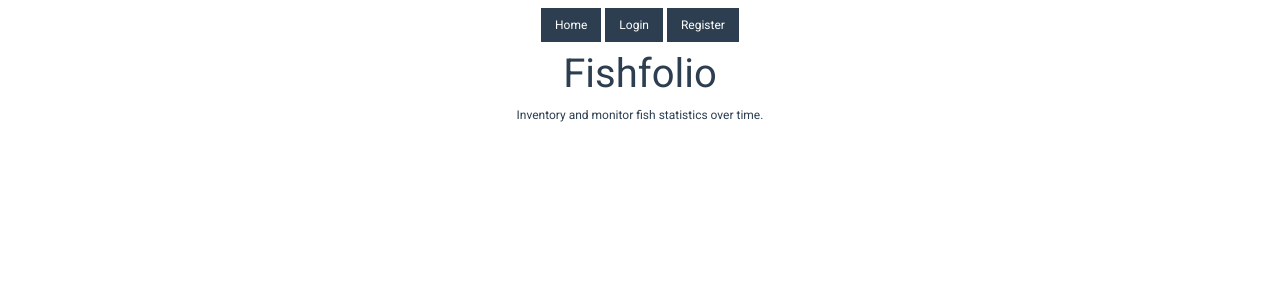
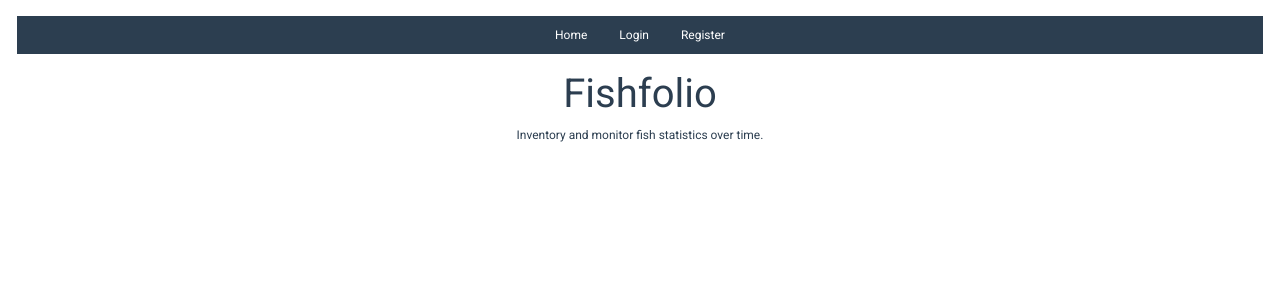
Before and after one commit to MillsAdam/Fishfolio, a Vue app in the folder vue/: page / in a window 1280 px wide. Shown: the top 300 px of the page. Built offline with nearby package versions, Linux system fonts and the light colour scheme.

Commit message:
fixed header

```diff
--- a/vue/src/components/HeaderComponent.vue
+++ b/vue/src/components/HeaderComponent.vue
@@ -1,5 +1,5 @@
 <template>
-    <div class="header-container">
+    <b-row>
         <div id="nav">
             <router-link v-bind:to="{ name: 'home' }">Home</router-link>
 
@@ -32,7 +32,7 @@
             </template>
 
         </div>
-    </div>
+    </b-row>
 
 </template>
 
@@ -77,6 +77,17 @@ export default {
 </script>
 
 <style scoped>
+
+#nav {
+    background-color: #2c3e50;
+    padding: 0 10px;
+    display: flex;
+    justify-content: center;
+    align-items: center;
+    width: 100%;
+    margin: 0px 16px;
+}
+
 #nav > a, .dropbtn {
     background-color: #2c3e50;
     color: white;
```
